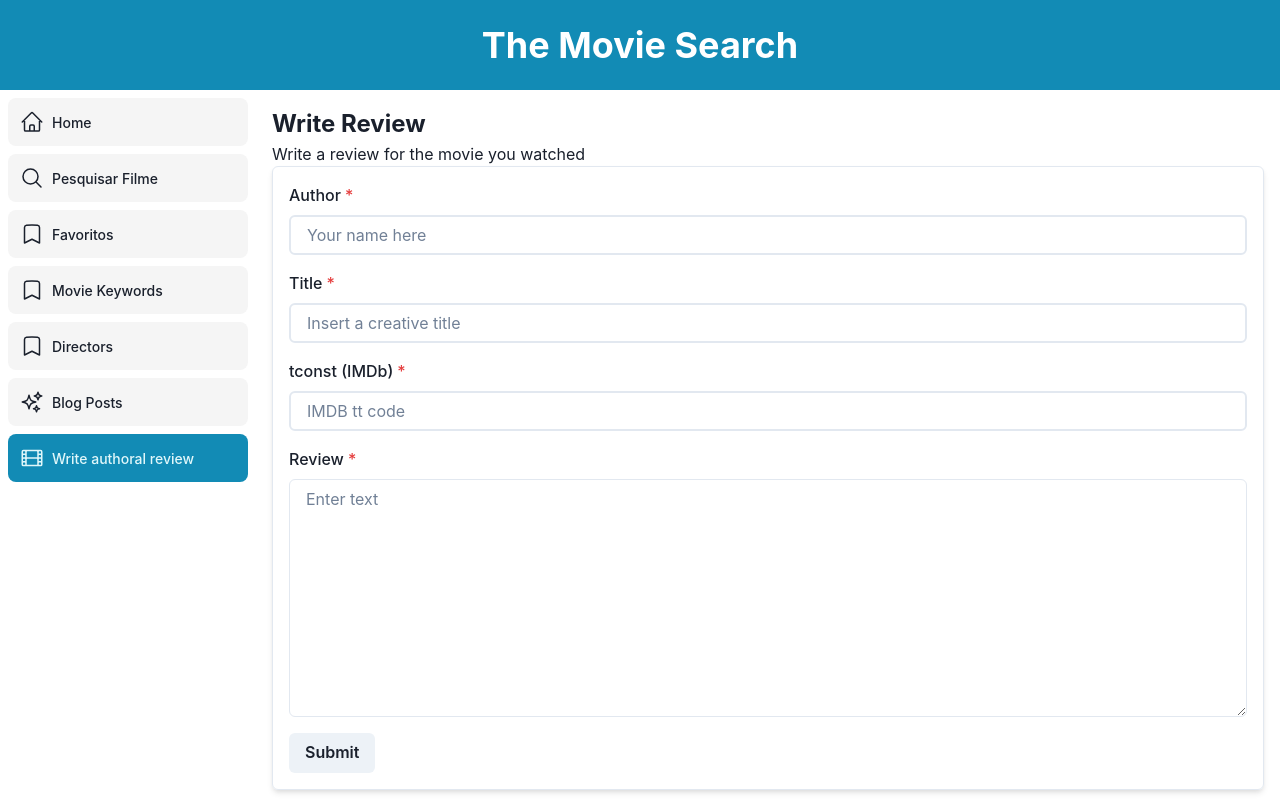
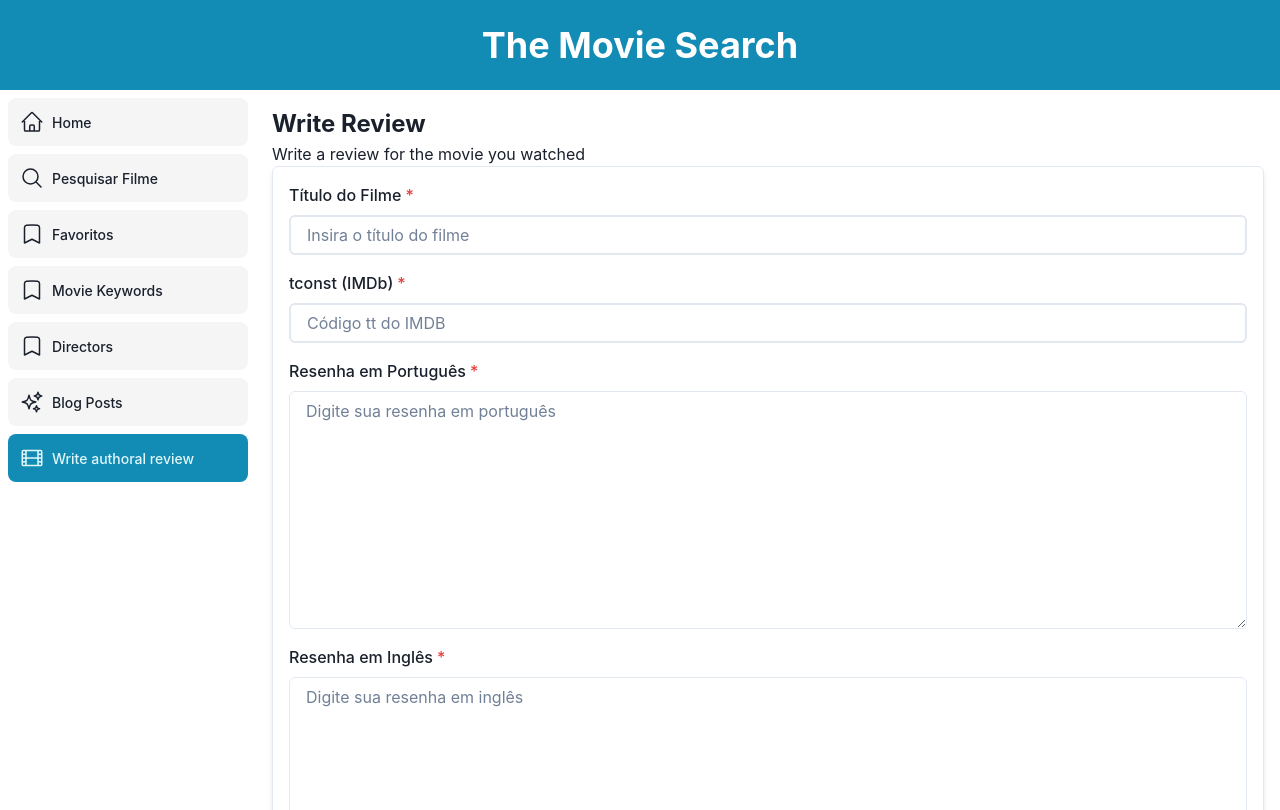
Before and after one commit to francisdiasbr/movie-search-frontend, a Next.js app: page /dashboard/write-review in a window 1280 px wide. Built offline with nearby package versions, Linux system fonts and the light colour scheme; no server answers.

Commit message:
write-review form, clear State for modules

```diff
--- a/app/ui/AuthoralReviewForm/index.tsx
+++ b/app/ui/AuthoralReviewForm/index.tsx
@@ -1,46 +1,36 @@
-import {
-  Box,
-  Button,
-  FormControl,
-  FormLabel,
-  Input,
-  Textarea,
-  useToast,
-} from '@chakra-ui/react';
+import { Box, Button, FormControl, FormLabel, Input, Textarea, useToast } from '@chakra-ui/react';
 import React, { useState, useEffect } from 'react';
 
-import {
-  clearState,
-  postAuthoralReview,
-} from '../../../lib/features/authoralReview/authoralReviewSlice';
+import { clearState, postAuthoralReview } from '../../../lib/features/authoralReview/authoralReviewSlice';
 import { useAppDispatch, useAppSelector } from '../../../lib/hooks';
 
 const AuthoralReviewForm = () => {
   const dispatch = useAppDispatch();
-  const { data, status, error } = useAppSelector(
-    state => state.authoralReviews
-  );
+  const { data, status, error } = useAppSelector((state) => state.authoralReviews);
   const toast = useToast();
 
   console.log('data', data);
-  const [author, setAuthor] = useState('');
-  const [title, setTitle] = useState('');
-  const [review, setReview] = useState('');
+  const [primaryTitle, setPrimaryTitle] = useState('');
+  const [contentPt, setContentPt] = useState('');
+  const [contentEn, setContentEn] = useState('');
   const [tconst, setTconst] = useState('');
-
-  const validateTconst = (tconst: any) => /^tt\d{7}$/.test(tconst);
+  const [references] = useState<string[]>([]);
 
   useEffect(() => {
     dispatch(clearState());
+    return () => {
+      dispatch(clearState());
+    };
   }, [dispatch]);
+
+  const validateTconst = (tconst: any) => /^tt\d{7}$/.test(tconst);
 
   const handleSubmit = (e: React.FormEvent) => {
     e.preventDefault();
     if (!validateTconst(tconst)) {
       toast({
-        title: 'Error',
-        description:
-          "Invalid tconst format. It should start with 'tt' followed by 7 digits.",
+        title: 'Erro',
+        description: "Formato de tconst inválido. Deve começar com 'tt' seguido por 7 dígitos.",
         status: 'error',
         duration: 3000,
         isClosable: true,
@@ -48,29 +38,38 @@ const AuthoralReviewForm = () => {
       return;
     }
 
-    dispatch(
-      postAuthoralReview({
-        title,
-        author,
-        review,
-        tconst,
-      })
-    );
+    const reviewData = {
+      content: {
+        pt: {
+          text: contentPt,
+        },
+        en: {
+          text: contentEn,
+        },
+      },
+      tconst,
+      primaryTitle,
+      references,
+      isAiGenerated: false,
+    };
+
+    dispatch(postAuthoralReview(reviewData));
   };
 
   useEffect(() => {
     if (status === 'succeeded') {
       toast({
-        title: 'Success',
-        description: 'Review added successfully!',
+        title: 'Sucesso',
+        description: 'Resenha adicionada com sucesso!',
         status: 'success',
         duration: 3000,
         isClosable: true,
       });
-      setAuthor('');
-      setTitle('');
-      setReview('');
+      setPrimaryTitle('');
+      setContentPt('');
+      setContentEn('');
       setTconst('');
+      dispatch(clearState());
     }
 
     if (status === 'failed') {
@@ -88,56 +87,44 @@ const AuthoralReviewForm = () => {
         duration: 3000,
         isClosable: true,
       });
+      dispatch(clearState());
     }
-  }, [status, error, toast]);
+  }, [status, error, toast, dispatch]);
 
   return (
-    <Box
-      as='form'
-      p={4}
-      borderWidth={1}
-      borderRadius='md'
-      boxShadow='md'
-      onSubmit={handleSubmit}
-    >
-      <FormControl id='author' mb={4} isRequired>
-        <FormLabel>Author</FormLabel>
+    <Box as='form' p={4} borderWidth={1} borderRadius='md' boxShadow='md' onSubmit={handleSubmit}>
+      <FormControl id='primaryTitle' mb={4} isRequired>
+        <FormLabel>Título do Filme</FormLabel>
         <Input
-          type='text'
-          placeholder='Your name here'
-          value={author}
-          onChange={e => setAuthor(e.target.value)}
-        />
-      </FormControl>
-      <FormControl id='title' mb={4} isRequired>
-        <FormLabel>Title</FormLabel>
-        <Input
-          type='text'
-          value={title}
-          onChange={e => setTitle(e.target.value)}
-          placeholder='Insert a creative title'
+          value={primaryTitle}
+          onChange={(e) => setPrimaryTitle(e.target.value)}
+          placeholder='Insira o título do filme'
         />
       </FormControl>
       <FormControl id='tconst' mb={4} isRequired>
         <FormLabel>tconst (IMDb)</FormLabel>
-        <Input
-          type='text'
-          placeholder='IMDB tt code'
-          value={tconst}
-          onChange={e => setTconst(e.target.value)}
+        <Input placeholder='Código tt do IMDB' value={tconst} onChange={(e) => setTconst(e.target.value)} />
+      </FormControl>
+      <FormControl id='contentPt' mb={4} isRequired>
+        <FormLabel>Resenha em Português</FormLabel>
+        <Textarea
+          placeholder='Digite sua resenha em português'
+          value={contentPt}
+          onChange={(e) => setContentPt(e.target.value)}
+          rows={10}
         />
       </FormControl>
-      <FormControl id='text' mb={4} isRequired>
-        <FormLabel>Review</FormLabel>
+      <FormControl id='contentEn' mb={4} isRequired>
+        <FormLabel>Resenha em Inglês</FormLabel>
         <Textarea
-          placeholder='Enter text'
-          onChange={e => setReview(e.target.value)}
-          value={review}
+          placeholder='Digite sua resenha em inglês'
+          value={contentEn}
+          onChange={(e) => setContentEn(e.target.value)}
           rows={10}
         />
       </FormControl>
       <Button isLoading={status === 'loading'} type='submit'>
-        Submit
+        Enviar
       </Button>
     </Box>
   );
--- a/lib/features/allAuthoralReviews/allAuthoralReviewsSlice.ts
+++ b/lib/features/allAuthoralReviews/allAuthoralReviewsSlice.ts
@@ -26,9 +26,7 @@ export const fetchAllAuthoralReviews = createAsyncThunk(
         page: params.page,
         page_size: params.pageSize,
       };
-      console.log('fetchBody allAuthoralReviews', fetchBody);
       const response = await BaseService.post(url, fetchBody);
-      console.log('response fetchAllAuthoralReviews', response);
       if (response) {
         return response.entries;
       } else {
@@ -51,20 +49,26 @@ const allAuthoralReviewsSlice = createSlice({
   reducers: {
     clearAuthoralReviewStatus(state) {
       state.status = 'idle';
+      state.entries = [];
+      state.error = null;
+      state.data = null;
     },
   },
   extraReducers: (builder) => {
     builder
       .addCase(fetchAllAuthoralReviews.pending, (state) => {
         state.status = 'loading';
+        state.error = null;
       })
       .addCase(fetchAllAuthoralReviews.fulfilled, (state, action) => {
         state.status = 'succeeded';
         state.entries = action.payload;
+        state.error = null;
       })
       .addCase(fetchAllAuthoralReviews.rejected, (state, action) => {
         state.status = 'failed';
         state.error = action.payload;
+        state.entries = [];
       });
   },
 });
--- a/lib/features/authoralReview/authoralReviewSlice.ts
+++ b/lib/features/authoralReview/authoralReviewSlice.ts
@@ -9,8 +9,17 @@ const initialState: AuthoralReviewState = {
   status: 'idle',
 };
 
+interface ContentLanguage {
+  text: string;
+}
+
+interface Content {
+  pt: ContentLanguage;
+  en: ContentLanguage;
+}
+
 interface AuthoralReviewProps {
-  content: string;
+  content: Content;
   tconst: string;
   primaryTitle: string;
   references: string[];
@@ -32,7 +41,10 @@ export const postAuthoralReview = createAsyncThunk(
     const { tconst } = review;
     const url = `write-review/${tconst}`;
     const reviewBody = {
-      content: review.content,
+      content: {
+        pt: { text: review.content.pt.text },
+        en: { text: review.content.en.text },
+      },
       primaryTitle: review.primaryTitle,
       references: review.references,
     };
--- a/lib/features/blogPosts/blogPostsSlice.ts
+++ b/lib/features/blogPosts/blogPostsSlice.ts
@@ -37,12 +37,16 @@ interface BlogPostState {
   data: BlogPostEntry | null;
   loading: boolean;
   error: string | null;
+  entries: BlogPostEntry[];
+  status: string;
 }
 
 const initialState: BlogPostState = {
   data: null,
   loading: false,
   error: null,
+  entries: [],
+  status: 'idle',
 };
 
 export const fetchBlogPost = createAsyncThunk<BlogPostEntry, string>('blogPost/fetchById', async (movieId) => {
@@ -125,6 +129,8 @@ const blogPostSlice = createSlice({
       state.data = null;
       state.loading = false;
       state.error = null;
+      state.entries = [];
+      state.status = 'idle';
     },
   },
   extraReducers: (builder) => {
@@ -132,9 +138,11 @@ const blogPostSlice = createSlice({
       .addCase(fetchBlogPost.pending, (state) => {
         state.loading = true;
         state.error = null;
+        state.status = 'loading';
       })
       .addCase(fetchBlogPost.fulfilled, (state, action) => {
         state.loading = false;
+        state.status = 'succeeded';
         state.data = {
           ...action.payload,
           created_at: formatDate(action.payload.created_at),
--- a/lib/features/blogPosts/searchBlogPostsSlice.ts
+++ b/lib/features/blogPosts/searchBlogPostsSlice.ts
@@ -26,7 +26,7 @@ interface SearchResponse {
 
 const initialState: SearchBlogPostState = {
   data: null,
-  loading: false,
+  loading: true,
   error: null,
 };
 
@@ -52,22 +52,23 @@ export const searchBlogPosts = createAsyncThunk<SearchResponse, SearchParams>(
 const searchBlogPostSlice = createSlice({
   name: 'searchBlogPost',
   initialState,
-  reducers: {},
+  reducers: {
+    clearSearchState: (state) => {
+      state.data = null;
+      state.loading = true;
+      state.error = null;
+    },
+  },
   extraReducers: (builder) => {
     builder
       .addCase(searchBlogPosts.pending, (state) => {
         state.loading = true;
         state.error = null;
+        state.data = null;
       })
       .addCase(searchBlogPosts.fulfilled, (state, action) => {
         state.loading = false;
-        state.data = {
-          entries: action.payload.entries.map((entry) => ({
-            ...entry,
-            created_at: formatDate(entry.created_at),
-          })),
-          total_documents: action.payload.total_documents,
-        };
+        state.data = action.payload;
       })
       .addCase(searchBlogPosts.rejected, (state) => {
         state.loading = false;
@@ -76,4 +77,5 @@ const searchBlogPostSlice = createSlice({
   },
 });
 
+export const { clearSearchState } = searchBlogPostSlice.actions;
 export default searchBlogPostSlice.reducer;
```
Also changed, not shown: app/dashboard/blogposts/page.tsx (+27 -10 lines), app/dashboard/reviews/[tconst]/page.tsx (+17 -2 lines), app/hooks/useBlogPosts.ts (+24 -19 lines).
